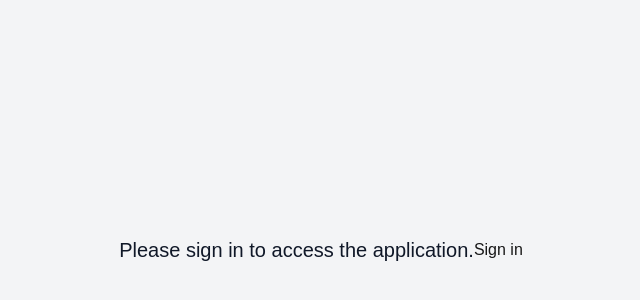
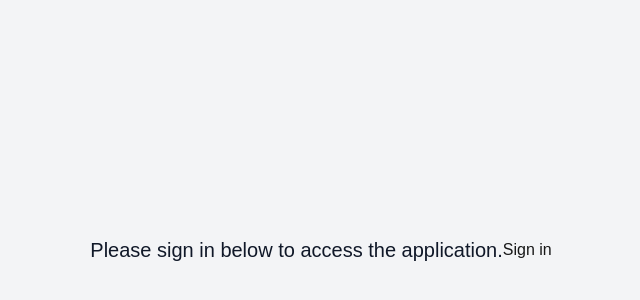
Before and after one commit to frankbria/narrative-modeling-app, a Next.js app in the folder apps/frontend/: page / in a window 1280 px wide. Shown: the part 150-450 px from the top of the page, without its empty margins (319-959 px from the left). Built offline with nearby package versions, Linux system fonts and the light colour scheme; no server answers.

Commit message:
Push front page again

```diff
--- a/apps/frontend/app/layout.tsx
+++ b/apps/frontend/app/layout.tsx
@@ -37,7 +37,7 @@ export default function RootLayout({
           <SignedOut>
             {/* Optional: Full-screen sign-in fallback or redirect */}
             <main className="flex-1 p-4 bg-gray-100 min-h-screen flex items-center justify-center">
-              <p className="text-xl text-gray-900">Please sign in to access the application.</p>
+              <p className="text-xl text-gray-900">Please sign in below to access the application.</p>
                 <SignInButton mode="modal" />
             </main>
           </SignedOut>
```
